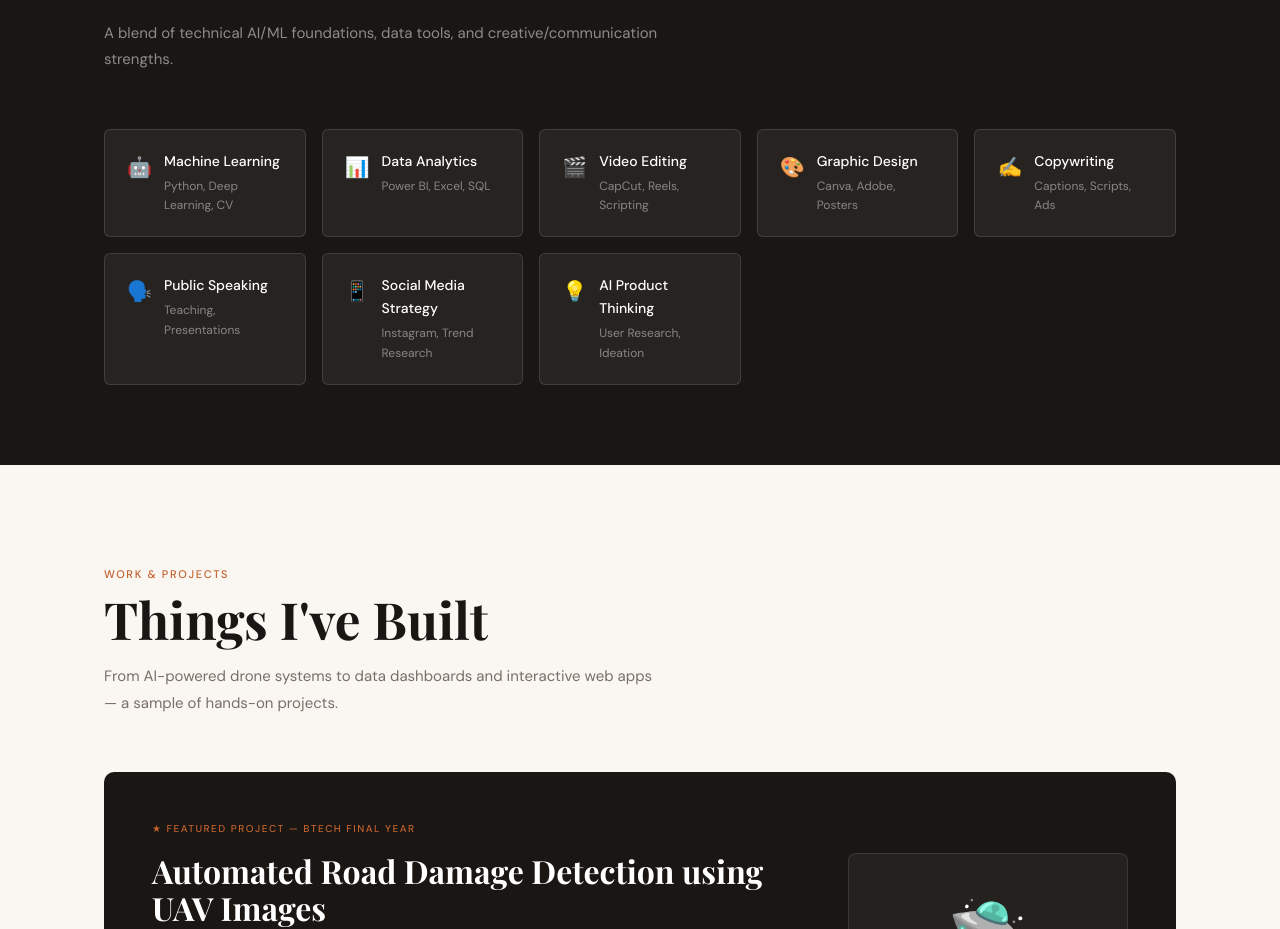
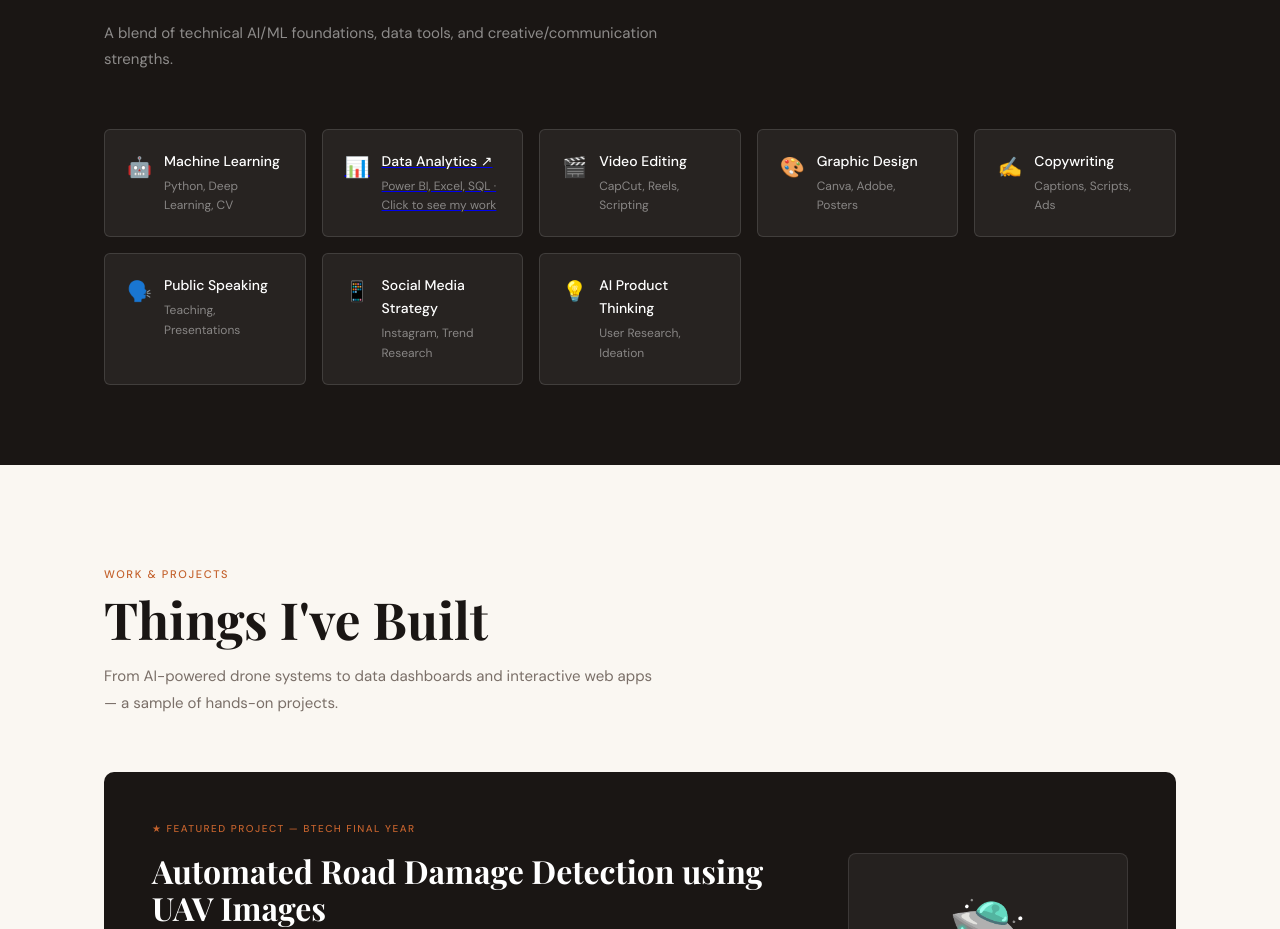
Before and after one commit to kLasya/kLasya.github.io, a plain HTML site: page index.html in a window 1280 px wide. Shown: the part 1829-2758 px from the top of the page. Drawn offline with nearby package versions, Linux system fonts and the light colour scheme; a web font is replaced by a local one.

Commit message:
Enhance Data Analytics section with link and description
Added a link to Data Analytics section with a description of tools used.

```diff
--- a/index.html
+++ b/index.html
@@ -453,13 +453,13 @@
           <div class="skill-sub">Python, Deep Learning, CV</div>
         </div>
       </div>
-      <div class="skill-pill">
-        <div class="skill-icon">📊</div>
-        <div>
-          <div class="skill-name">Data Analytics</div>
-          <div class="skill-sub">Power BI, Excel, SQL</div>
-        </div>
-      </div>
+     <a href="https://app.notion.com/p/MY-EXCEL-WORKS-41da0e37a11d80d99695ec5c2ca09c49?source=copy_link" target="_blank" rel="noopener" class="skill-pill skill-link">
+  <div class="skill-icon">📊</div>
+  <div>
+    <div class="skill-name">Data Analytics ↗</div>
+    <div class="skill-sub">Power BI, Excel, SQL · Click to see my work</div>
+  </div>
+</a>
       <div class="skill-pill">
         <div class="skill-icon">🎬</div>
         <div>
```
